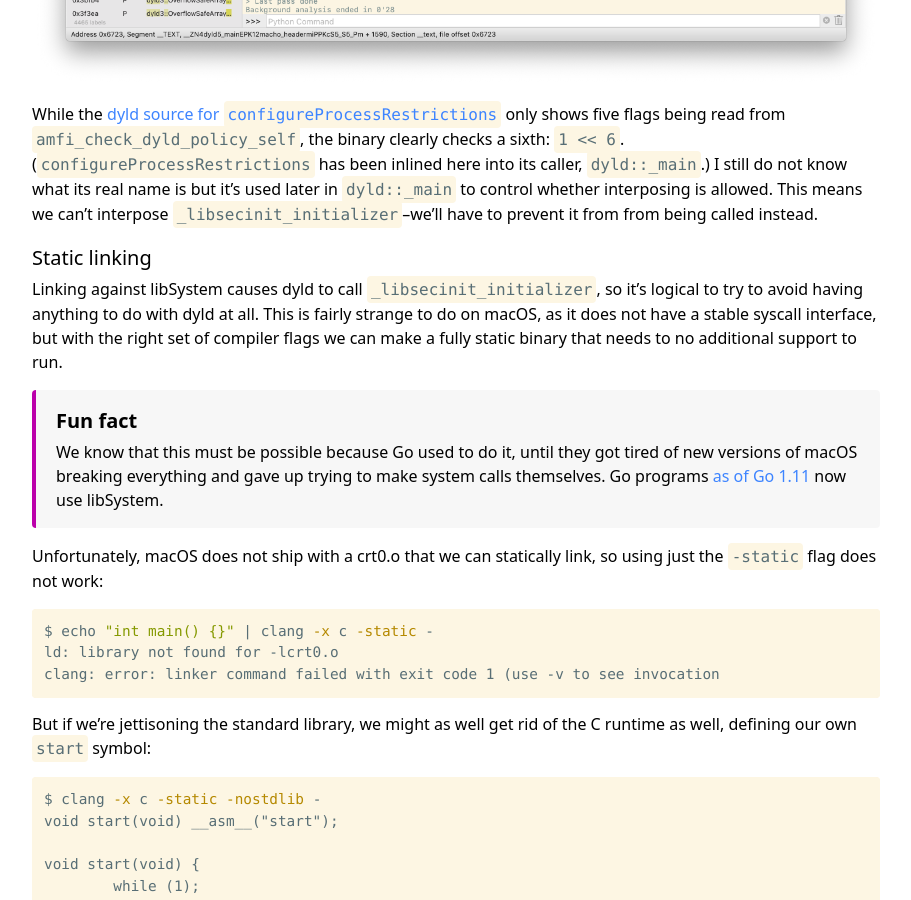
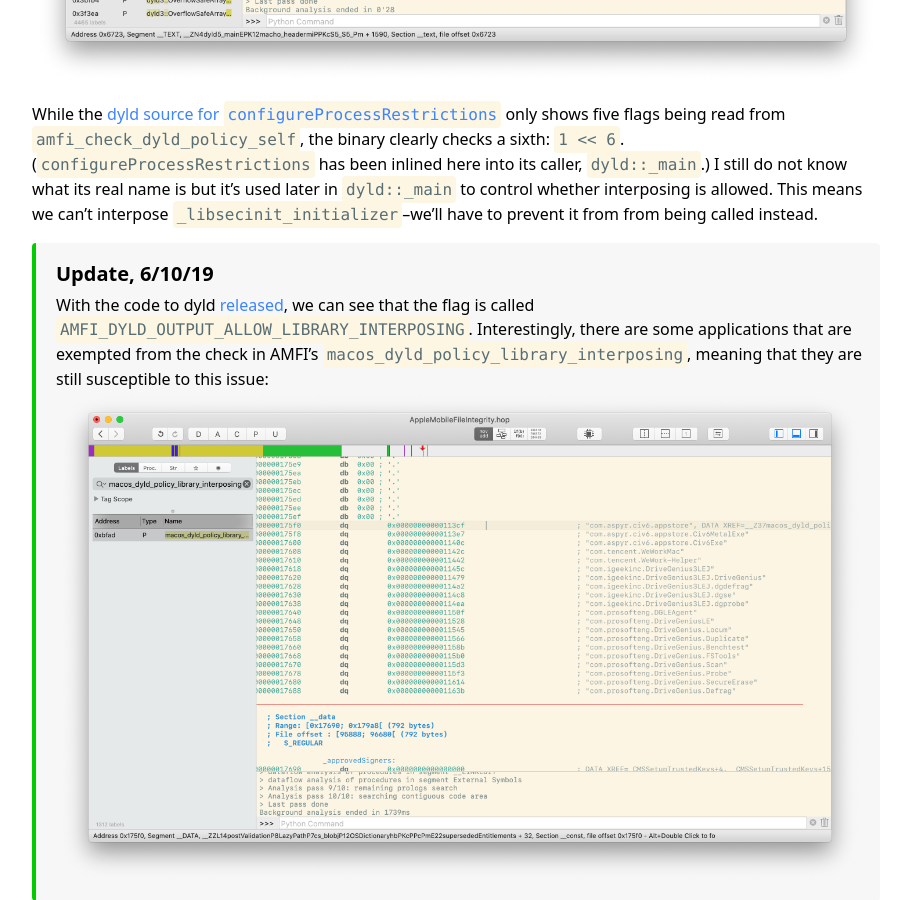
Before and after one commit to saagarjha/saagarjha.github.io, a Jekyll site: the page built from _posts/2020-05-20-mac-app-store-sandbox-escape/2020-05-20-mac-app-store-sandbox-escape.md, in a window 1280 px wide and 900 px high, scrolled down 4252 px. Shown: the whole window, without its empty margins (184-1095 px from the left). Built offline with Jekyll 4.4.1, drawn with Linux system fonts in a browser that asks for light colours.

Commit message:
Add AMFI exceptions

```diff
--- a/_posts/2020-05-20-mac-app-store-sandbox-escape/2020-05-20-mac-app-store-sandbox-escape.md
+++ b/_posts/2020-05-20-mac-app-store-sandbox-escape/2020-05-20-mac-app-store-sandbox-escape.md
@@ -96,6 +96,8 @@ As this technique allowed an application that appears to be sandboxed (possessin
 ![Hopper disassembly of dyld::_main, focused on code inlined from configureProcessRestrictions, highlighting the existence of a new AMFI flag](HopperAdditionaldyldRestrictions.png)
 
 While the [dyld source for `configureProcessRestrictions`](https://github.com/apple-open-source-mirror/dyld/blob/f033f5564c85c5cbfd24cf25e702e4bb0c2c39b4/src/dyld2.cpp#L5060) only shows five flags being read from `amfi_check_dyld_policy_self`, the binary clearly checks a sixth: `1 << 6`. (`configureProcessRestrictions` has been inlined here into its caller, `dyld::_main`.) I still do not know what its real name is but it's used later in `dyld::_main` to control whether interposing is allowed. This means we can't interpose `_libsecinit_initializer`–we'll have to prevent it from from being called instead.
+
+{% include aside.html type="Update" date="6/10/19" content="With the code to dyld [released](https://opensource.apple.com/source/dyld/dyld-733.8/src/dyld2.cpp.auto.html), we can see that the flag is called `AMFI_DYLD_OUTPUT_ALLOW_LIBRARY_INTERPOSING`. Interestingly, there are some applications that are exempted from the check in AMFI's `macos_dyld_policy_library_interposing`, meaning that they are still susceptible to this issue: ![Hopper disassembly listing showing the bundle identifiers of exemptions](HopperAMFIExceptions.png)" %}
 
 ### Static linking
 
```
Also changed, not shown: blog/2020/05/20/mac-app-store-sandbox-escape/HopperAMFIExceptions.png (added).
